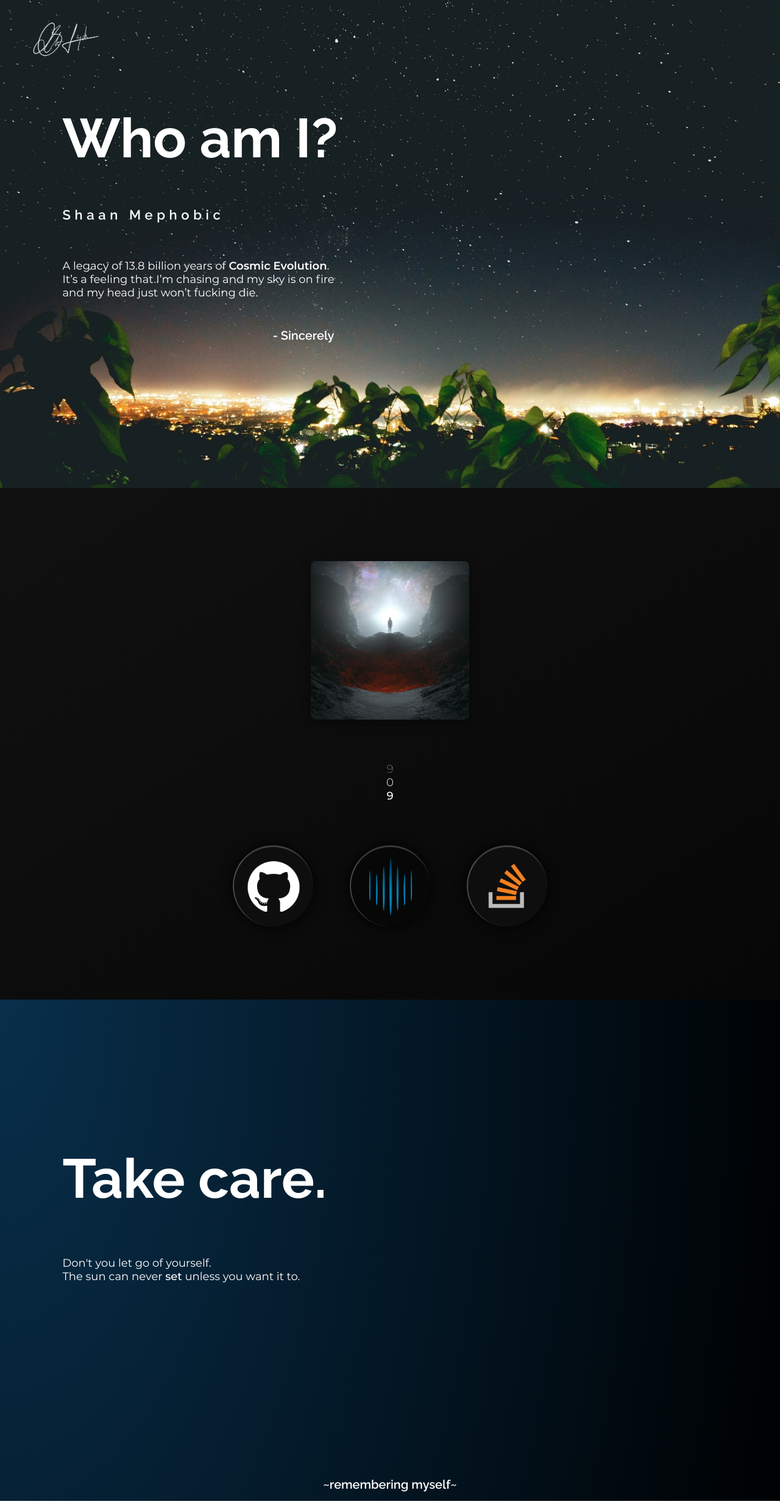
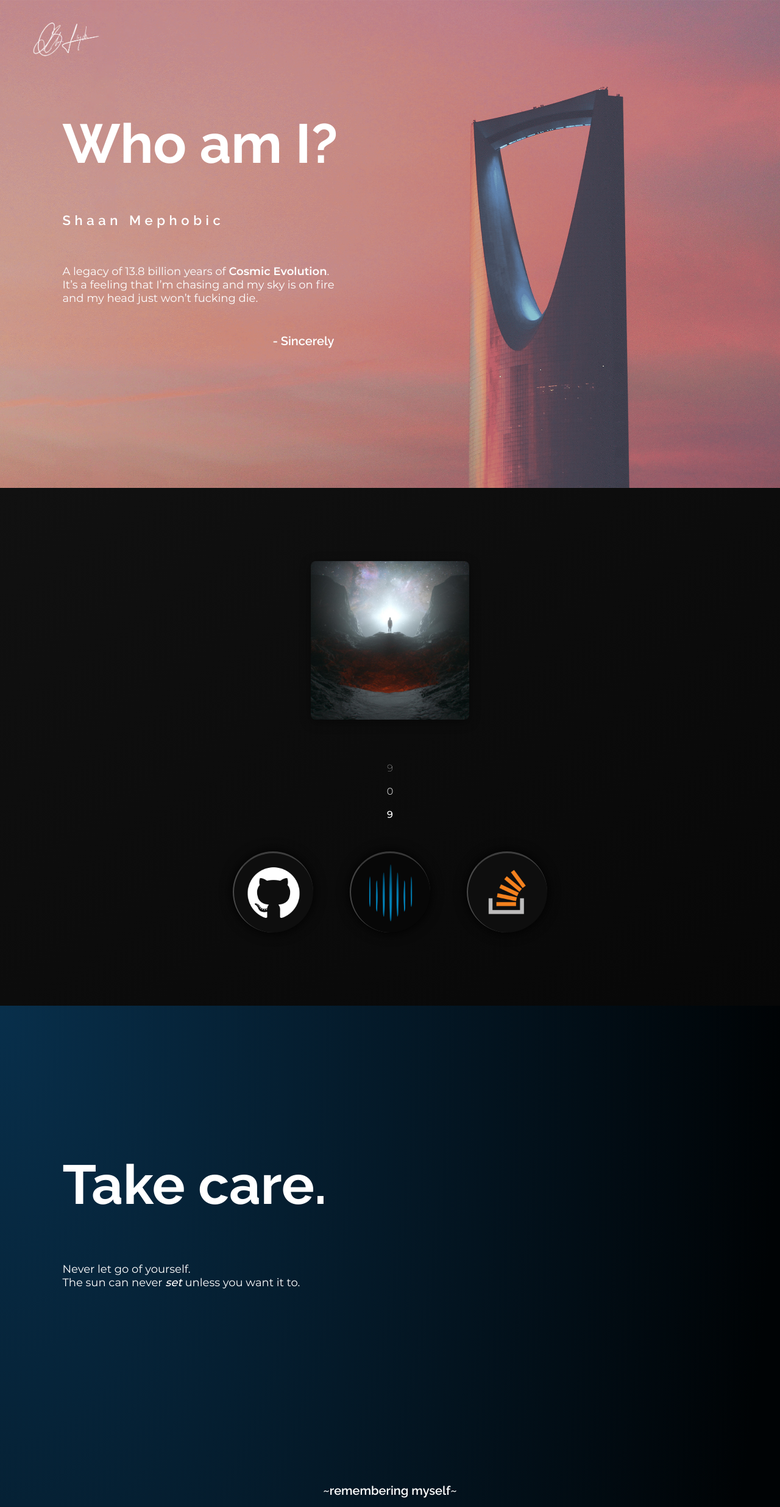
Before and after one commit to shaan-mephobic/the-portfolio-project, a plain HTML site: page index.html in a window 1280 px wide. Shown: the whole page at 61% size. Drawn offline with Linux system fonts and the light colour scheme.

Commit message:
bg image, hover text

```diff
--- a/index.html
+++ b/index.html
@@ -32,9 +32,28 @@
             <div class="myself"></div>
         </div>
         <div style="padding:0px 0px 70px 0px"></div>
-        <p class="multi" style="font-weight: 100; margin-top:0; margin-bottom:0;">9</p>
+        <!-- <p class="multi" style="font-weight: 100; margin-top:0; margin-bottom:0;">9</p>
         <p class="multi" style="font-weight: 300; margin-top:0; margin-bottom:0;">0</p>
-        <p class="multi" style="font-weight: 500; margin-top:0; margin-bottom:0;">9</p>
+        <p class="multi" style="font-weight: 500; margin-top:0; margin-bottom:0;">9</p> -->
+
+        <div class="wrap">
+            <div class="fail" style="font-weight: 100; margin-top:0; margin-bottom:0; color: white;">Try again</div>
+            <div class="circles" style="font-weight: 100; margin-top:0; margin-bottom:0; color: white;">9</div>
+        </div>
+        <br>
+        <br>
+        <div class="wrap">
+            <div class="fail" style="font-weight: 300; margin-top:0; margin-bottom:0; color: white;">Fail again</div>
+            <div class="circles" style="font-weight: 300; margin-top:0; margin-bottom:0; color: white;">0</div>
+        </div>
+        <br>
+        <br>
+        <div class="wrap">
+            <div class="fail" style="font-weight: 500; margin-top:0; margin-bottom:0; color: white;">Fail better</div>
+            <div class="circles" style="font-weight: 500; margin-top:0; margin-bottom:0; color: white;">9</div>
+        </div>
+
+
         <div class="column">
             <!-- <div class="card" onclick= 'openTab("https://www.linkedin.com/in/shaan-f-7b4b431b2/")'style="background:#0A66C2" data-tilt data-tilt-glare data-tilt-max-glare="0.8"
             data-tilt-scale="1.1">
@@ -80,8 +99,8 @@
     <section class="third">
         <div class="content3">
             <h1 style="margin-top: 0px;">Take care.</h1>
-            <p>Don't you let go of yourself.<br>
-                The sun can never <b>set</b> unless you want it to.</p>
+            <p>Never let go of yourself.<br>
+                The sun can never <b><i>set</i></b> unless you want it to.</p>
         </div>
         <div class="content4">
             <h6 style="margin-top: 0; margin-bottom: 0;">~remembering myself~</h6>
--- a/style.css
+++ b/style.css
@@ -86,17 +86,17 @@ body {
     margin: 0;
     height: 100vh;
     width: 100%;
-    background-image: url(/images/bg1.jpg);
+    background-image: url(images/ign_unsplash26.jpg);
     background-size: cover;
     background-position: center;
 }
 
 .content {
     position: absolute;
-    top: 47.5%;
+    top: 50%;
     left: 8%;
     /* transform: translate(0%,40%); */
-    transform: translateY(-47.5%);
+    transform: translateY(-50%);
 }
 
 #loader {
@@ -170,6 +170,39 @@ h6 {
 p {
     color: white;
     font-size: 18px;
+}
+
+.circles {
+    width: 100%;
+    text-align: center;
+    position: absolute;
+}
+
+.fail {
+    width: 100%;
+    text-align: center;
+    opacity: 0;
+    position: absolute;
+}
+
+
+.circles,
+.fail {
+    transition: opacity 0.2s ease-in;
+
+
+}
+
+.wrap:hover .circles {
+    opacity: 0;
+
+
+}
+
+.wrap:hover .fail {
+    opacity: 1;
+
+
 }
 
 p.multi {
```
Also changed, not shown: images/bg1.jpg (deleted), images/ign_unsplash26.jpg (added).
